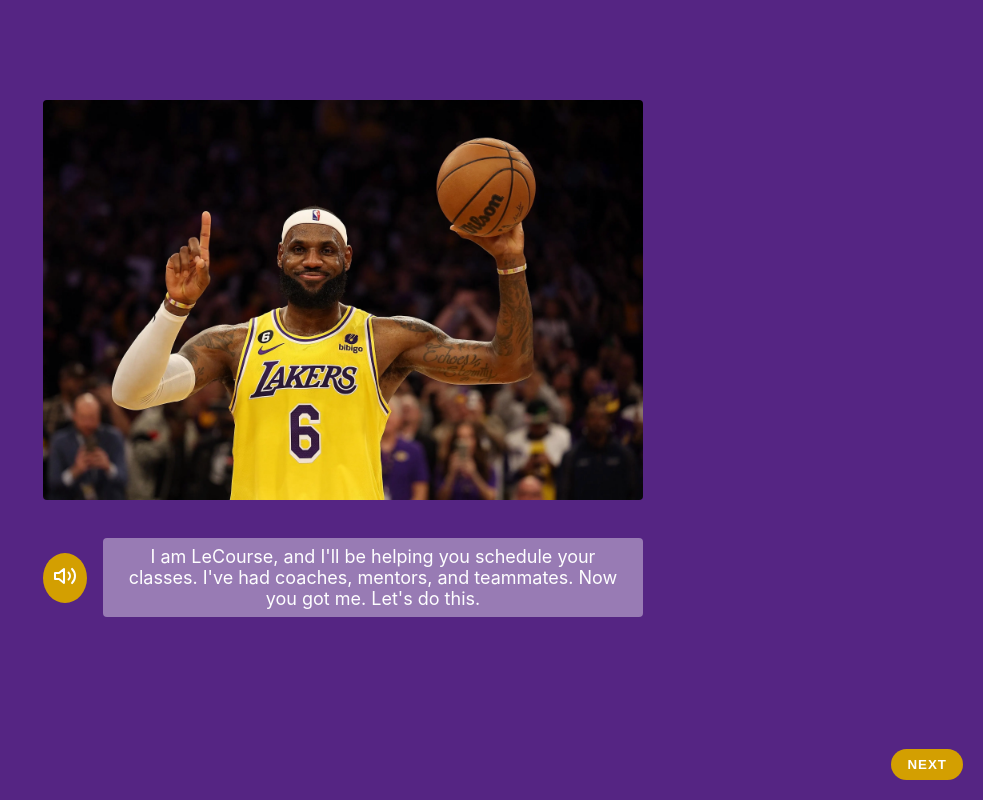
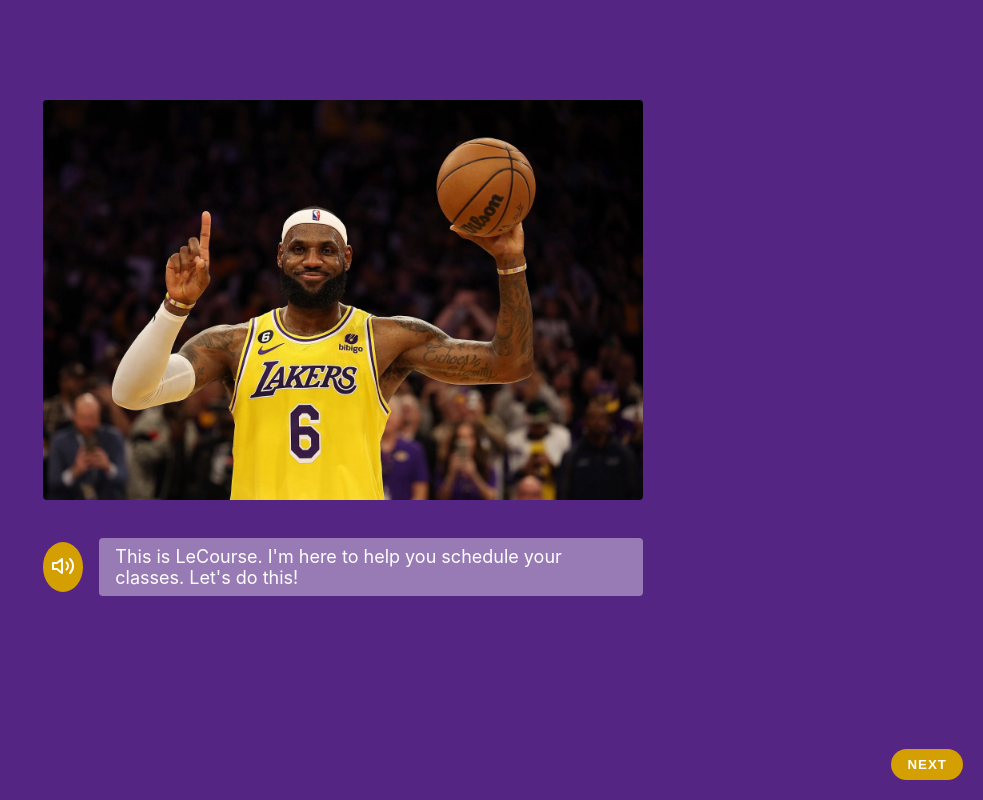
Before and after one commit to iuermili/LeCourse, a React (Create React App) app in the folder frontend/: page / in a window 1280 px wide. Shown: the whole page, without its empty margins (297-1280 px from the left). Built offline with nearby package versions, Linux system fonts and the light colour scheme.

Commit message:
better lecourse introduction

```diff
--- a/frontend/src/App.css
+++ b/frontend/src/App.css
@@ -104,8 +104,8 @@
   transition: all 0.4s ease-in-out;
 }
 
-select option:hover {
-  box-shadow: 0 0 10px 100px var(--selected-course-background) inset !important;
+button:hover {
+  background: var(--selected-course-background);
 }
 
 .next {
@@ -119,6 +119,7 @@
   background: var(--course-background);
   padding: 0.5rem 1rem;
   border-radius: 4px;
+  text-align: left;
 }
 
 /* Drop-downs */
--- a/frontend/src/App.js
+++ b/frontend/src/App.js
@@ -74,17 +74,17 @@
       {/* Subtitles + Play/Pause Button */}
       <div style={{ marginTop: "1rem", display: "flex", alignItems: "center", justifyContent: "center", gap: "1rem", width: "600px"}}>
 
-        <button onClick={handlePlayPause} style={{borderRadius: "50%", width: "100px", height: "50px", padding: "0px"}}>
+        <button onClick={handlePlayPause} style={{borderRadius: "50%", width: "50px", height: "50px", padding: "0px"}}>
           <i data-feather="volume-2"></i>
         </button>
 
-        <p className="subtitles">I am LeCourse, and I'll be helping you schedule your classes. I've had coaches, mentors, and teammates. Now you got me. Let's do this.</p>
+        <p className="subtitles">This is LeCourse. I'm here to help you schedule your classes. Let's do this!</p>
 
         <div className="next">
           <button onClick={toggleStartAnimation}>NEXT</button>
         </div>
 
-        <audio ref={audioRef} src="/audio.mp3" />
+        <audio ref={audioRef} src="/LeCourse Introduction.mp3" />
       </div>
 
     </motion.div>
```
Also changed, not shown: 1 other file (tests, documents, lock files or other folders).
